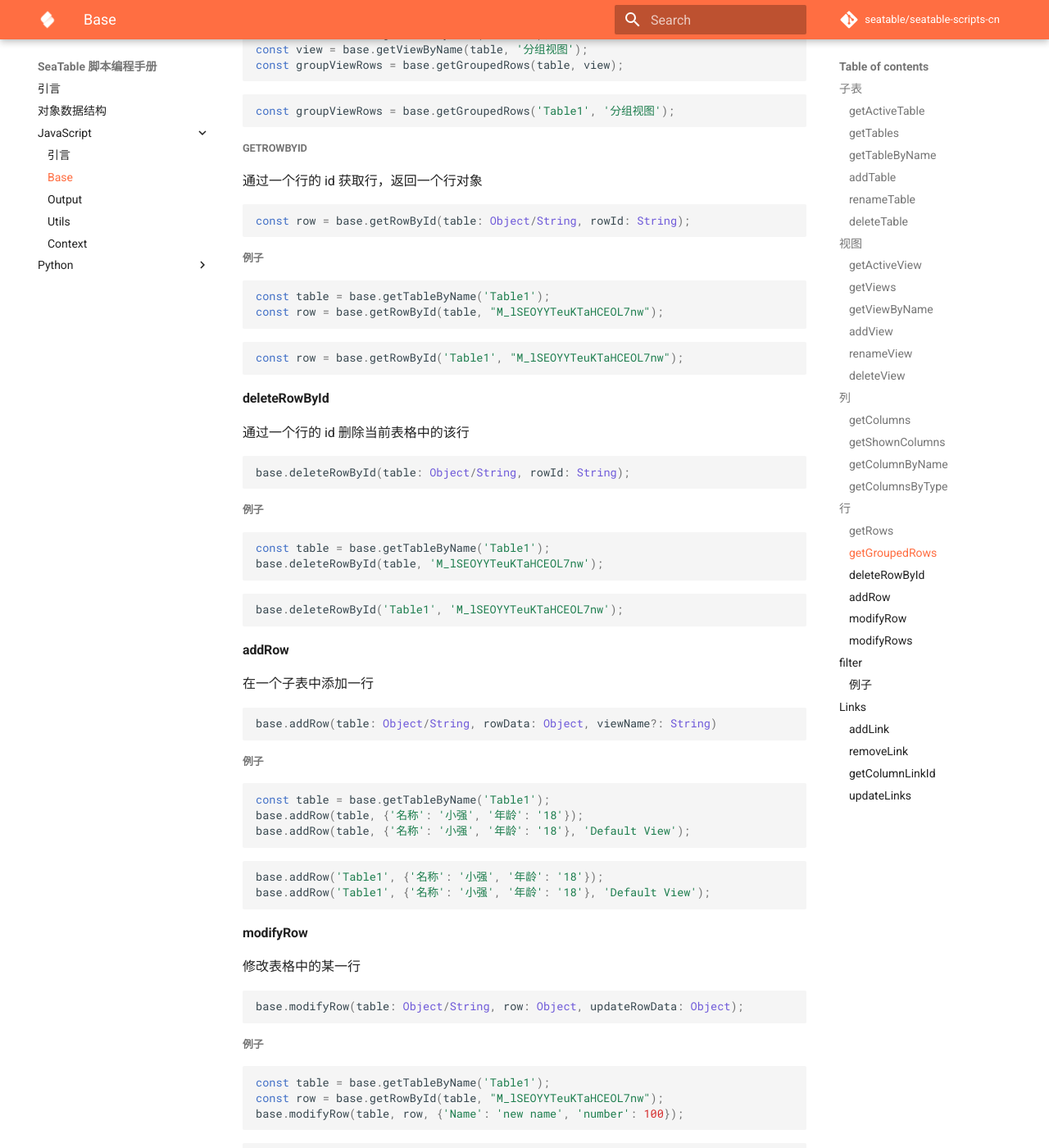
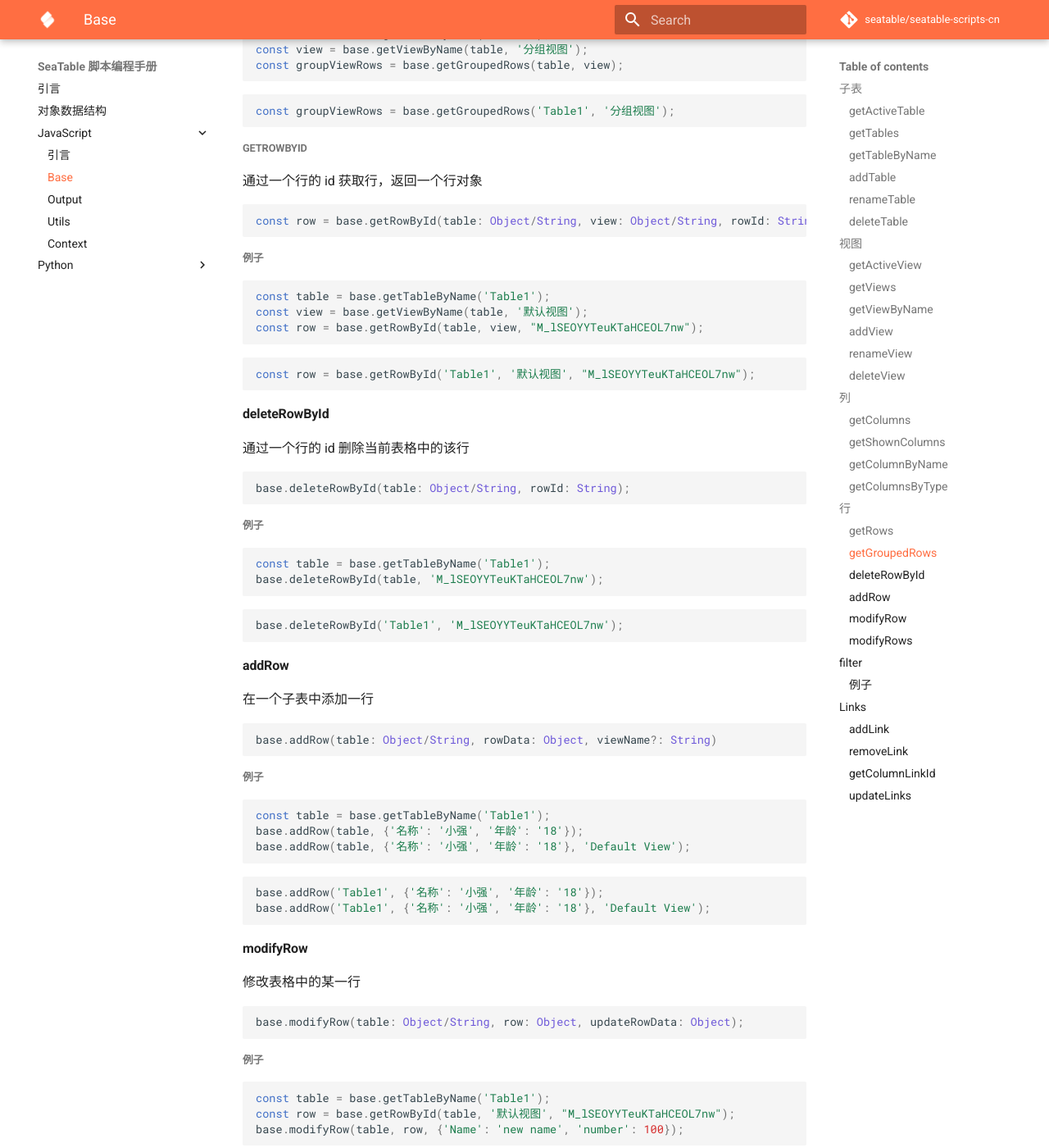
Before and after one commit to seatable/seatable-scripts-cn, an MkDocs documentation site: the page built from manual/javascript/base.md, in a window 1280 px wide and 1400 px high, scrolled down 5559 px. Shown: the whole window at 82% size. Built offline with MkDocs 1.6.1 and Material for MkDocs 9.7.7, drawn with Linux system fonts in a browser that asks for light colours; comment, search, counter and statistics services are not loaded.

````diff
--- a/manual/javascript/base.md
+++ b/manual/javascript/base.md
@@ -342,18 +342,19 @@ const groupViewRows = base.getGroupedRows('Table1', '分组视图');
 通过一个行的 id 获取行，返回一个行对象
 
 ```javascript
-const row = base.getRowById(table: Object/String, rowId: String);
+const row = base.getRowById(table: Object/String, view: Object/String, rowId: String);
 ```
 
 ##### 例子
 
 ```javascript
 const table = base.getTableByName('Table1');
-const row = base.getRowById(table, "M_lSEOYYTeuKTaHCEOL7nw");
+const view = base.getViewByName(table, '默认视图');
+const row = base.getRowById(table, view, "M_lSEOYYTeuKTaHCEOL7nw");
 ```
 
 ```javascript
-const row = base.getRowById('Table1', "M_lSEOYYTeuKTaHCEOL7nw");
+const row = base.getRowById('Table1', '默认视图', "M_lSEOYYTeuKTaHCEOL7nw");
 ```
 
 #### deleteRowById
@@ -407,12 +408,12 @@ base.modifyRow(table: Object/String, row: Object, updateRowData: Object);
 
 ```javascript
 const table = base.getTableByName('Table1');
-const row = base.getRowById(table, "M_lSEOYYTeuKTaHCEOL7nw");
+const row = base.getRowById(table, '默认视图', "M_lSEOYYTeuKTaHCEOL7nw");
 base.modifyRow(table, row, {'Name': 'new name', 'number': 100});
 ```
 
 ```javascript
-const row = base.getRowById('Table1', "M_lSEOYYTeuKTaHCEOL7nw");
+const row = base.getRowById('Table1', '默认视图', "M_lSEOYYTeuKTaHCEOL7nw");
 base.modifyRow('Table1', row, {'Name': 'new name', 'number': 100});
 ```
 
````
